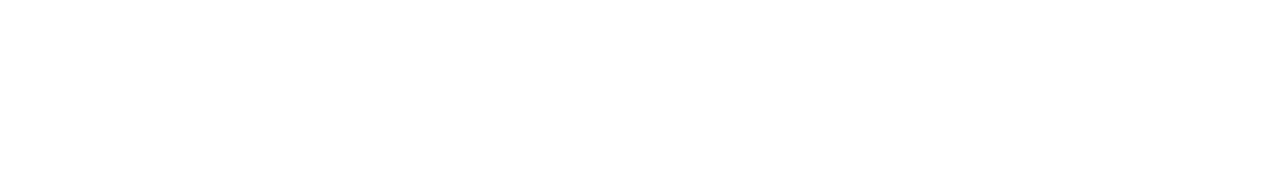
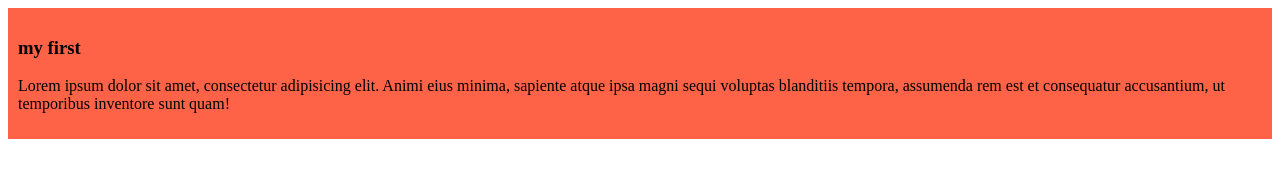
Before and after one commit to SiamHossain00/my-simple-life, a plain HTML site: page new.html in a window 1280 px wide. Drawn offline with Linux system fonts and the light colour scheme.

Commit message:
add the first blog

```diff
--- a/new.html
+++ b/new.html
@@ -4,8 +4,14 @@
     <meta charset="UTF-8">
     <meta name="viewport" content="width=device-width, initial-scale=1.0">
     <title>new test</title>
+    <link rel="stylesheet" href="styles/blog.css">
+
+
 </head>
 <body>
-
+    <div>
+        <h3>my first</h3>
+        <p>Lorem ipsum dolor sit amet, consectetur adipisicing elit. Animi eius minima, sapiente atque ipsa magni sequi voluptas blanditiis tempora, assumenda rem est et consequatur accusantium, ut temporibus inventore sunt quam!</p>
+    </div>
 </body>
 </html>
--- /dev/null
+++ b/styles/blog.css
@@ -0,0 +1,6 @@
+div{
+
+
+    background-color: tomato;
+    padding: 10px;
+}
```
